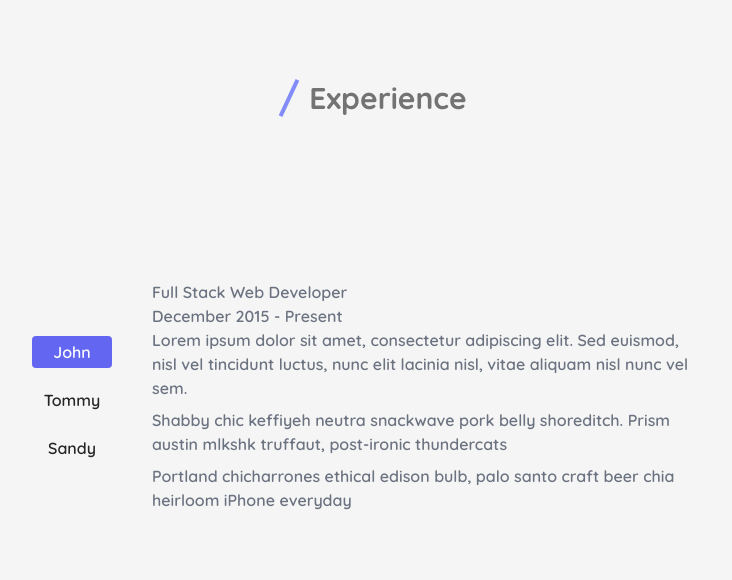
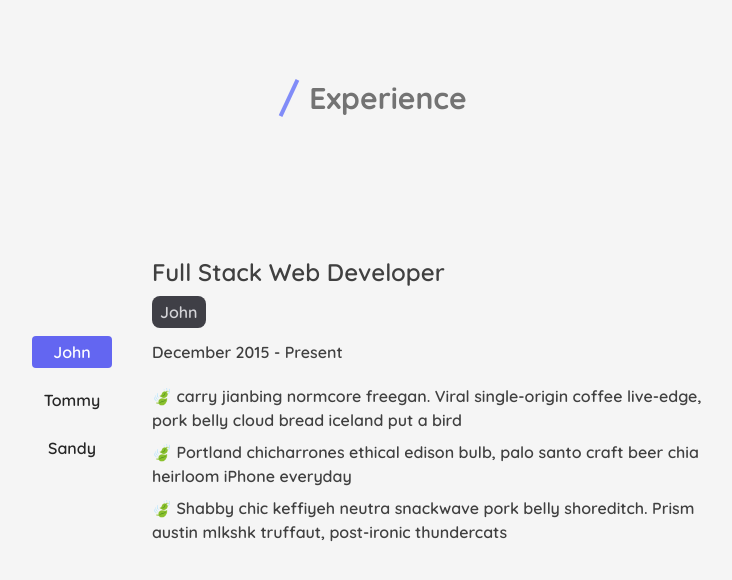
Before and after one commit to oknerdem/tabs-section, a Next.js app: page / in a window 1280 px wide. Shown: the top 580 px of the page, without its empty margins (272-1004 px from the left). Built offline with nearby package versions, Linux system fonts and the light colour scheme.

Commit message:
info styling & cleaner data

```diff
--- a/components/home/InfoSection.tsx
+++ b/components/home/InfoSection.tsx
@@ -19,25 +19,32 @@ const InfoSection = () => {
     <>
       <section className={styles.sections}>
         <NameSection selectedName={selectedName} nameHandler={nameHandler} />
+
         <div className={styles.infoSection}>
-          <div className={styles.info}>
-            <p className="text-gray-500 dark:text-gray-400">{person?.job}</p>
-            <p className="text-gray-500 dark:text-gray-400">
+          <div>
+            <p className="text-neutral-700 dark:text-neutral-100 text-2xl">
+              {person?.job}
+            </p>
+            <div className="pb-3 pt-2">
+              <p className="px-2 py-1 bg-zinc-700 max-w-fit rounded-lg text-zinc-300 text-base">
+                {person?.name}
+              </p>
+            </div>
+            <p className="text-neutral-700 dark:text-neutral-300">
               {person?.duration}
             </p>
           </div>
           <div className={styles.info}>
             <section className="flex flex-col gap-2">
-              <p className="text-gray-500 dark:text-gray-400">{person?.info}</p>
-              <p className="text-gray-500 dark:text-gray-400">
-                {person?.info2}
-              </p>
-              <p className="text-gray-500 dark:text-gray-400">
-                {person?.info3}
-              </p>
-              <p className="text-gray-500 dark:text-gray-400">
-                {person?.info4}
-              </p>
+              {person?.infos &&
+                Object.values(person.infos).map((info, index) => (
+                  <p
+                    key={index}
+                    className="text-neutral-700 dark:text-neutral-400"
+                  >
+                    🍃 {info}
+                  </p>
+                ))}
             </section>
           </div>
         </div>
--- a/data/Data.tsx
+++ b/data/Data.tsx
@@ -4,18 +4,23 @@ const People = [
     job: 'Full Stack Web Developer',
     name: 'John',
     duration: 'December 2015 - Present',
-    info: 'Lorem ipsum dolor sit amet, consectetur adipiscing elit. Sed euismod, nisl vel tincidunt luctus, nunc elit lacinia nisl, vitae aliquam nisl nunc vel sem.',
+    infos: {
+      info1:
+        'carry jianbing normcore freegan. Viral single-origin coffee live-edge, pork belly cloud bread iceland put a bird',
       info2:
+        'Portland chicharrones ethical edison bulb, palo santo craft beer chia heirloom iPhone everyday',
+      info3:
         'Shabby chic keffiyeh neutra snackwave pork belly shoreditch. Prism austin mlkshk truffaut, post-ironic thundercats',
-    info3:
-      'Portland chicharrones ethical edison bulb, palo santo craft beer chia heirloom iPhone everyday',
+    },
   },
   {
     id: 2,
     job: 'Front-End Engineer',
     name: 'Tommy',
     duration: 'May 2015 - December  2019',
-    info: 'carry jianbing normcore freegan. Viral single-origin coffee live-edge, pork belly cloud bread iceland put a bird',
+    infos: {
+      info1:
+        'carry jianbing normcore freegan. Viral single-origin coffee live-edge, pork belly cloud bread iceland put a bird',
       info2:
         'on it tumblr kickstarter thundercats migas everyday carry squid palo santo leggings. Food truck truffaut',
       info3:
@@ -23,16 +28,20 @@ const People = [
       info4:
         "I'm baby woke mlkshk wolf bitters live-edge blue bottle, hammock freegan copper mug whatever cold-pressed",
     },
+  },
   {
     id: 3,
     job: 'Engineering Intern',
     name: 'Sandy',
     duration: 'May 2014 - September  2017',
-    info: "I'm baby woke mlkshk wolf bitters live-edge blue bottle, hammock freegan copper mug whatever cold-pressed",
+    infos: {
+      info1:
+        'skateboard fam synth authentic semiotics. Live-edge lyft af, edison bulb yuccie crucifix microdosing.',
       info2:
-      'carry jianbing normcore freegan. Viral single-origin coffee live-edge, pork belly cloud bread iceland put a bird',
+        'Portland chicharrones ethical edison bulb, palo santo craft beer chia heirloom iPhone everyday',
       info3:
-      'skateboard fam synth authentic semiotics. Live-edge lyft af, edison bulb yuccie crucifix microdosing.',
+        'Shabby chic keffiyeh neutra snackwave pork belly shoreditch. Prism austin mlkshk truffaut, post-ironic thundercats',
+    },
   },
 ];
 
--- a/styles/Home.module.css
+++ b/styles/Home.module.css
@@ -22,3 +22,7 @@
 .name {
   @apply text-base font-semibold text-center text-neutral-800 dark:text-neutral-200 items-center inline-flex;
 }
+
+.infoSection {
+  @apply flex flex-col gap-5;
+}
```
Lines whose indentation alone changed are shown as unchanged.
